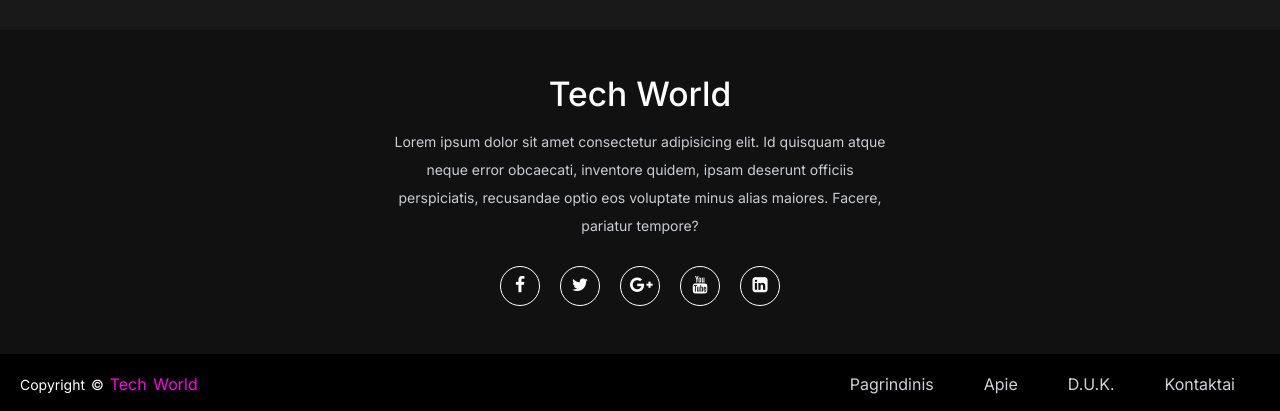
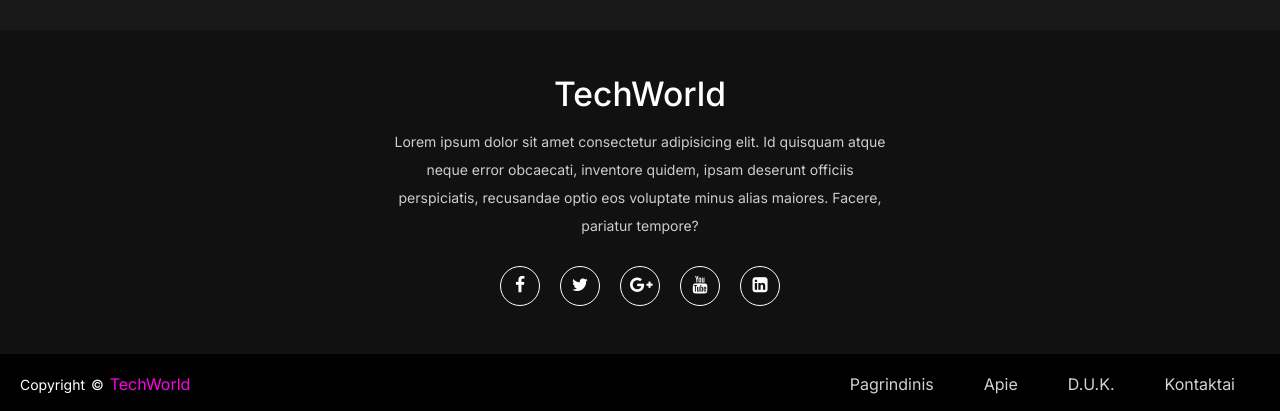
Before and after one commit to exxstence/portfolios, a plain HTML site: page index.html in a window 1280 px wide. Shown: the part 3860-4271 px from the top of the page. Drawn offline with Linux system fonts and the light colour scheme.

Commit message:
Update index.html

```diff
--- a/index.html
+++ b/index.html
@@ -294,12 +294,12 @@
       </section>
                   <!--Kontaktai-->
 
-    <script type="text/javascript" src="script.js"></script>
+
 
     <section>
       <footer>
         <div class="footer-content">
-            <h3>Tech World</h3>
+            <h3>TechWorld</h3>
             <p>Lorem ipsum dolor sit amet consectetur adipisicing elit. Id quisquam atque neque error obcaecati, inventore quidem, ipsam deserunt officiis perspiciatis, recusandae optio eos voluptate minus alias maiores. Facere, pariatur tempore?</p>
             <ul class="socials">
                 <li><a href="#"><i class="fa fa-facebook"></i></a></li>
@@ -310,7 +310,7 @@
             </ul>
         </div>
         <div class="footer-bottom">
-            <p>copyright &copy; <a href="#">Tech World</a>  </p>
+            <p>copyright &copy; <a href="#">TechWorld</a>  </p>
                     <div class="footer-menu">
                       <ul class="f-menu ">
                         <li class="underline-hover-effect"><a href="#PAGRINDINIS">Pagrindinis</a></li>
@@ -323,5 +323,10 @@
 
     </footer>
     </section>
+
+
+
+
+    <script type="text/javascript" src="script.js"></script>
   </body>
 </html>
```
